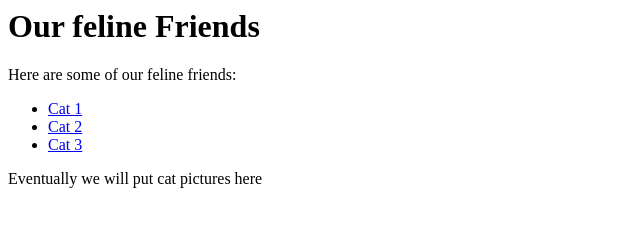
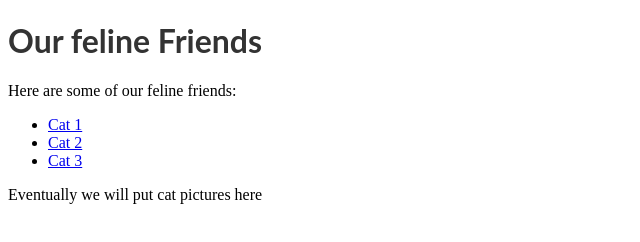
Before and after one commit to Ruthmy/cats, a plain HTML site: page index.html in a window 1280 px wide. Shown: the whole page, without its empty margins (0-640 px from the left). Drawn offline with Linux system fonts and the light colour scheme.

Commit message:
Last commit before typo

```diff
--- /dev/null
+++ b/CSS/site.css
@@ -0,0 +1,5 @@
+h1, h2, h3, h4, h5, h6 {
+    font-family: 'Lato', sans-serif;
+    font-weight: 700;
+    color: #333;
+}
--- a/index.html
+++ b/index.html
@@ -1,4 +1,13 @@
-<h1>Our feline Friends</h1>
+<!DOCTYPE html>
+<html lang="en">
+<head>
+    <meta charset="UTF-8">
+    <meta name="viewport" content="width=device-width, initial-scale=1.0">
+    <link rel="stylesheet" href="CSS/site.css" />
+    <title>Document</title>
+</head>
+<body>
+    <h1>Our feline Friends</h1>
 <p>Here are some of our feline friends:</p>
 <ul>
   <li><a href="cat1.html">Cat 1</a></li>
@@ -7,3 +16,5 @@
 </ul>
 
 <p>Eventually we will put cat pictures here</p>
+</body>
+</html>
```
